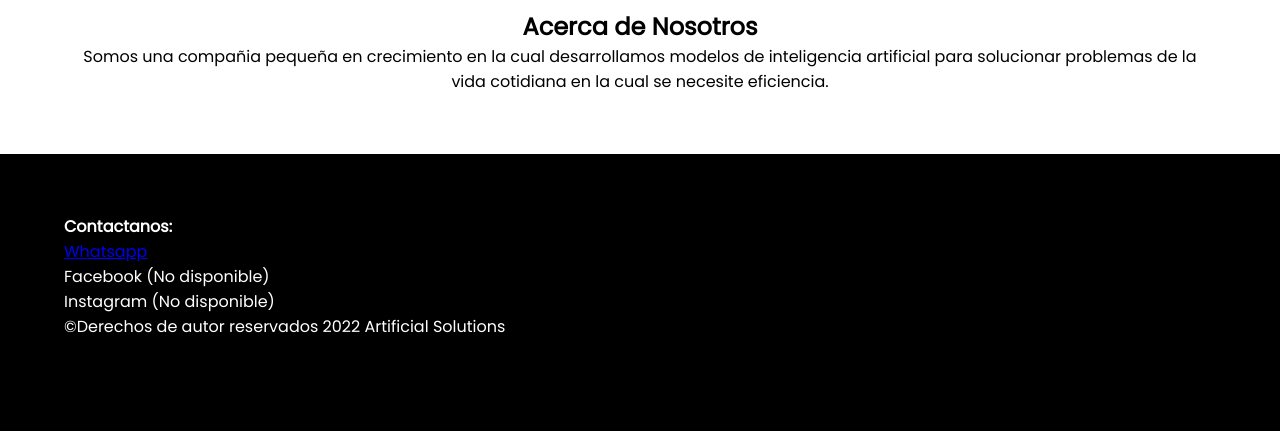
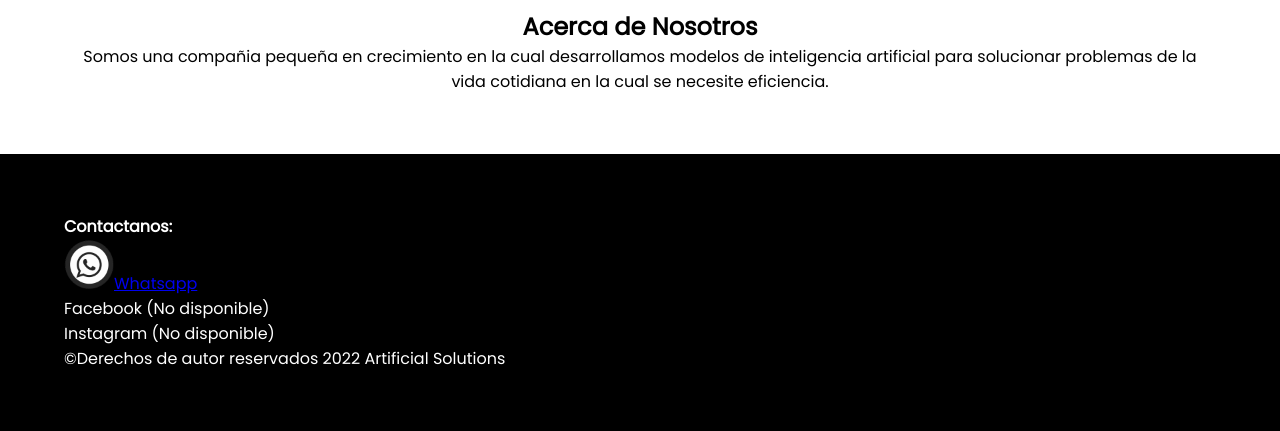
Before and after one commit to Daniel-Chavarro/Proyectsistem, a PHP site: page /html/index.html in a window 1280 px wide. Shown: the part 2096-2527 px from the top of the page. Before the commit the page ends 2429 px from the top, so only its background shows below. Run offline with PHP 8.4, Linux system fonts and the light colour scheme.

Commit message:
idk rlly

```diff
--- a/src_page/css/index.css
+++ b/src_page/css/index.css
@@ -17,6 +17,10 @@ header{
 footer{
     background-color: black;
     color: white;
+}
+
+li{
+    vertical-align: middle;
 }
 
 #languages{
@@ -108,6 +112,10 @@ footer{
     padding-left: 20px;
 }
 
+footer img{
+    height: 50px;
+}
+
 #acerca-nosotros .container{
     text-align: center;
 }
--- a/src_page/html/index.html
+++ b/src_page/html/index.html
@@ -72,7 +72,7 @@
         <div class="container">
             <h4>Contactanos:</h4>
             <ul>
-                <li><img src="" alt=""><a href="https://wa.link/y3h0sf" target="_blank">Whatsapp</a></li>
+                <li><img src="../images/wsblack.png" alt=""><a href="https://wa.link/y3h0sf" target="_blank">Whatsapp</a></li>
                 <li>Facebook (No disponible)</li>
                 <li>Instagram (No disponible)</li>
             </ul>
```
Also changed, not shown: src_page/images/wsblack.png (added).
